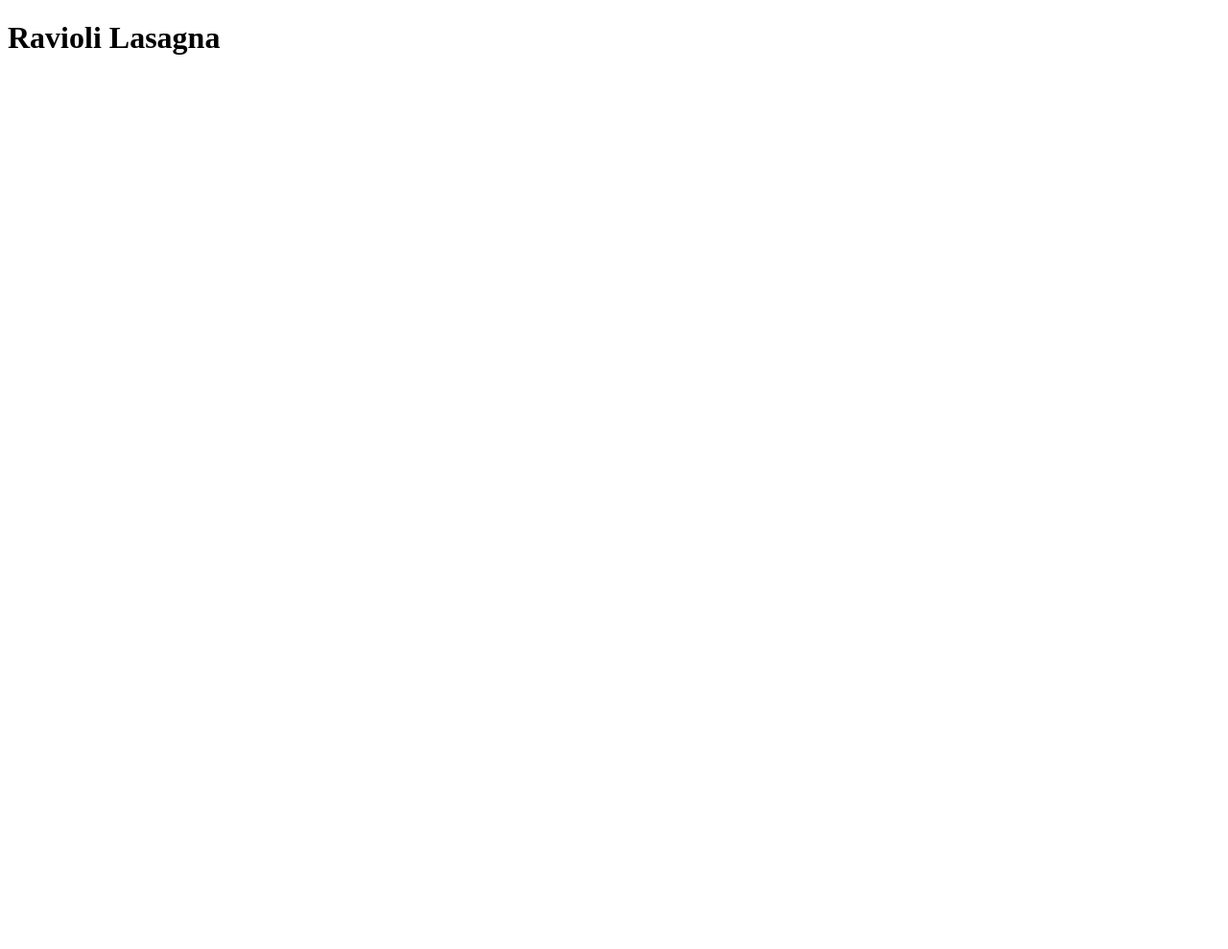
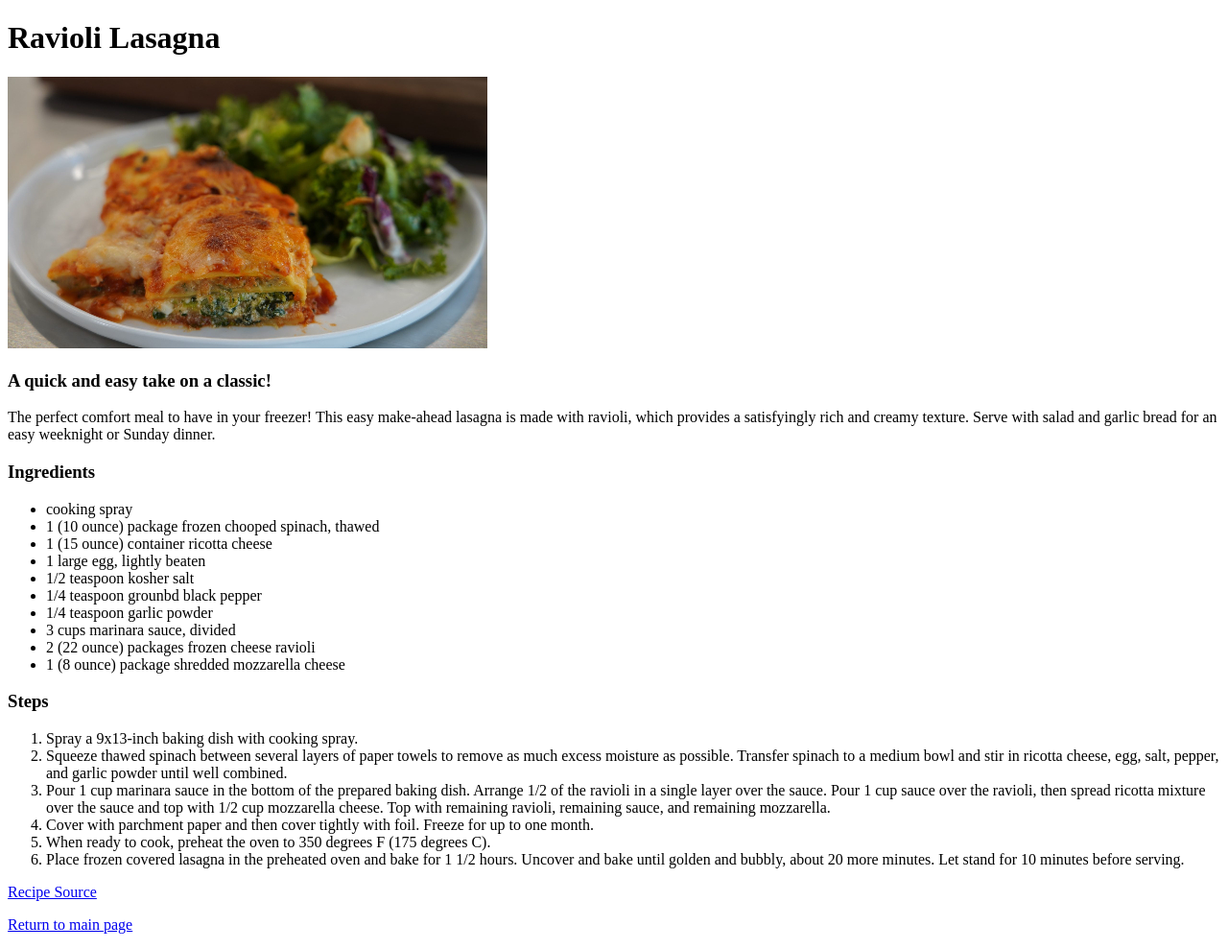
Before and after one commit to rhodbeau/odin-recipes, a plain HTML site: page recipes/ravioli-lasagna.html in a window 1280 px wide. Shown: the whole page at 96% size. Before the commit the page ends 800 px from the top, so only its background shows below. Drawn offline with Linux system fonts and the light colour scheme.

Commit message:
Create images directory and add content to ravioli-lasagana.html

```diff
--- a/recipes/ravioli-lasagna.html
+++ b/recipes/ravioli-lasagna.html
@@ -6,5 +6,47 @@
   </head>
   <body>
     <h1>Ravioli Lasagna</h1>
+    <img src="../images/ravioli.jpeg" alt="A plate of delicious ravioli Lasagna
+    with a side salad">
+    <h3>A quick and easy take on a classic!</h3>
+    <p>The perfect comfort meal to have in your freezer! This easy make-ahead
+      lasagna is made with ravioli, which provides a satisfyingly rich and creamy
+      texture. Serve with salad and garlic bread for an easy weeknight or Sunday dinner.</p>
+
+    <h3>Ingredients</h3>
+    <ul>
+      <li>cooking spray</li>
+      <li>1 (10 ounce) package frozen chooped spinach, thawed</li>
+      <li> 1 (15 ounce) container ricotta cheese</li>
+      <li> 1 large egg, lightly beaten</li>
+      <li> 1/2 teaspoon kosher salt</li>
+      <li>1/4 teaspoon grounbd black pepper</li>
+      <li>1/4 teaspoon garlic powder</li>
+      <li>3 cups marinara sauce, divided</li>
+      <li>2 (22 ounce) packages frozen cheese ravioli</li>
+      <li>1 (8 ounce) package shredded mozzarella cheese</li>
+    </ul>
+
+    <h3>Steps</h3>
+    <ol>
+      <li>Spray a 9x13-inch baking dish with cooking spray.</li>
+      <li>Squeeze thawed spinach between several layers of paper towels to remove as
+        much excess moisture as possible. Transfer spinach to a medium bowl and stir
+        in ricotta cheese, egg, salt, pepper, and garlic powder until well combined.</li>
+      <li>Pour 1 cup marinara sauce in the bottom of the prepared baking dish. Arrange
+         1/2 of the ravioli in a single layer over the sauce. Pour 1 cup sauce over the
+         ravioli, then spread ricotta mixture over the sauce and top with 1/2 cup mozzarella
+         cheese. Top with remaining ravioli, remaining sauce, and remaining mozzarella.</li>
+      <li>Cover with parchment paper and then cover tightly with foil. Freeze for up to
+        one month.</li>
+      <li>When ready to cook, preheat the oven to 350 degrees F (175 degrees C).</li>
+      <li>Place frozen covered lasagna in the preheated oven and bake for 1 1/2 hours. Uncover
+        and bake until golden and bubbly, about 20 more minutes. Let stand for 10 minutes
+        before serving.</li>
+    </ol>
+
+    <p><a href="https://www.allrecipes.com/recipe/8294981/easy-ravioli-lasagna-make-ahead-freezer-meal/">
+    Recipe Source</a></p>
+    <p><a href="../index.html">Return to main page</a></p>
   </body>
 </html>
```
Also changed, not shown: images/ravioli.jpeg (added).
